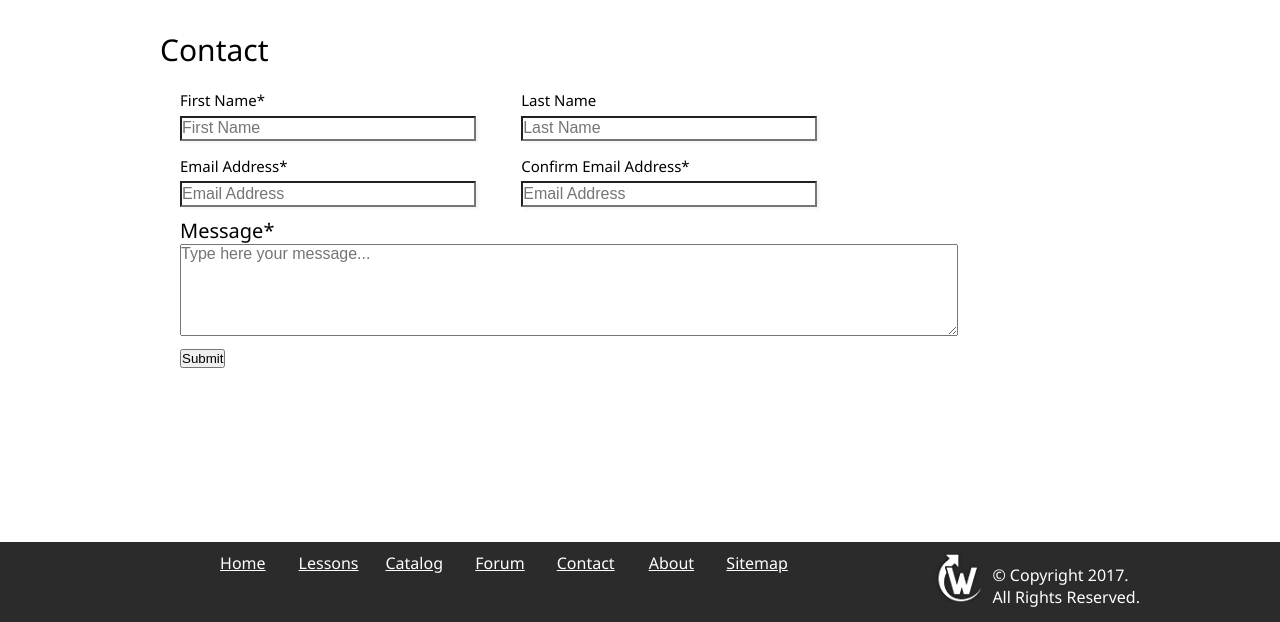
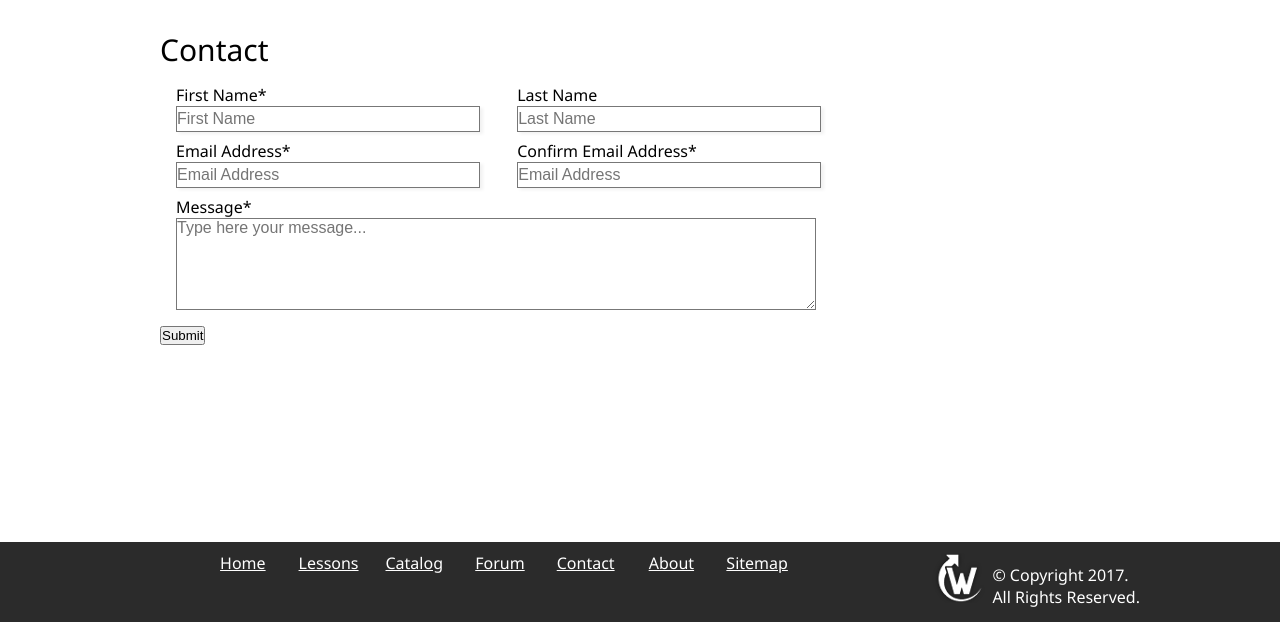
Before and after one commit to isheik/g7, a PHP site: page /contact.html in a window 1280 px wide. Shown: the part 178-800 px from the top of the page. Run offline with PHP 8.4, Linux system fonts and the light colour scheme.

Commit message:
fixed contact page and styles

```diff
--- a/contact.html
+++ b/contact.html
@@ -39,36 +39,26 @@
 
                     <form name="contact" method="post" id="contact" action="http://webdevbasics.net/scripts/demo.php">
 
-                        <div class="form_container_sm">
-                        <label for="first-name">First Name*<br>
+                        <label for="first-name" class="form_block_sm">First Name*<br>
                         <input type="text" name="first-name" id="first-name"
                                placeholder="First Name" size="26"></label>
-                        </div>
 
-                        <div class="form_container_sm">
-                        <label for="last-name">Last Name<br>
+                        <label for="last-name" class="form_block_sm">Last Name<br>
                         <input type="text" name="last-name" id="last-name"
                                placeholder="Last Name" size="26"></label>
-                        </div>
 
-                        <div class="form_container_sm">
-                        <label for="email-address">Email Address*<br>
+                        <label for="email-address" class="form_block_sm">Email Address*<br>
                         <input type="text" name="email-address" id="email-address"
                                placeholder="Email Address" size="26"></label>
-                        </div>
 
-                        <div class="form_container_sm">
-                        <label for="cemail-address">Confirm Email Address*<br>
+                        <label for="cemail-address" class="form_block_sm">Confirm Email Address*<br>
                         <input type="text" name="cemail-address" id="cemail-address"
                                placeholder="Email Address" size="26"></label>
-                        </div>
 
-                        <div class="form_container_lg">
-                        Message* <br>
+                        <label for="comment" class="form_block_lg">Message*
                         <textarea name="comment" id="comment" style="font-size:12pt; font-family:arial"
-                               rows="5" cols="82" placeholder="Type here your message..."></textarea><br>
+                               rows="5" cols="82" placeholder="Type here your message..."></textarea></label><br>
                         <button type="submit" form="contact" value="Submit">Submit</button>
-                        </div>
 
                     </form>
                 </article>
--- a/style/base.css
+++ b/style/base.css
@@ -83,6 +83,19 @@ article ul, article ol, section ol, section ul {
 providing some separation between levels. */
 article li ul, article li ol, section li ul, section li ol {
     margin: 0.5em 0;
+}
+
+input[type="text"], textarea {
+    border: 1px solid #777;
+}
+
+textarea {
+    resize: vertical;
+    width: 100%;
+}
+
+label {
+    font-size: 0.8em;
 }
 
 /*************************************************************/
@@ -445,24 +458,26 @@ nav#bottom_nav ul li a {
 
 /*************************************************************/
 
-.form_container_sm {
+.form_block_sm {
     display: inline-block;
     width: 35%;
-    padding: 0.25em 1em 0.25em 1em;
+    padding: 0.25em 1em;
 }
 
-.form_container_lg {
-    padding: 0.25em 1em 0.25em 1em;
+.form_block_lg {
+    display: inline-block;
+    width: 70%;
+    padding: 0.25em 1em;
 }
 
-.form_container_sm input[type="text"] {
+.form_block_sm input[type="text"] {
     width: 100%;
-    box-shadow: .2em .1em 3px #f2f2f2;
+    box-shadow: .2em .1em 0.2em #f2f2f2;
     height:1.6em;
     font-size:12pt;
     /*box-shadow: 0 0 .3em hsla(0, 0%, 0%, 0); not working*/
 }
-.form_container_sm input[type="text"]:focus,.form_container_lg textarea:focus{
+.form_block_sm input[type="text"]:focus,.form_block_lg textarea:focus{
     transition: all 0.32s ease-in-out;
     outline: none;
     box-shadow: 0 0 .3em #b3b3b3;
```
